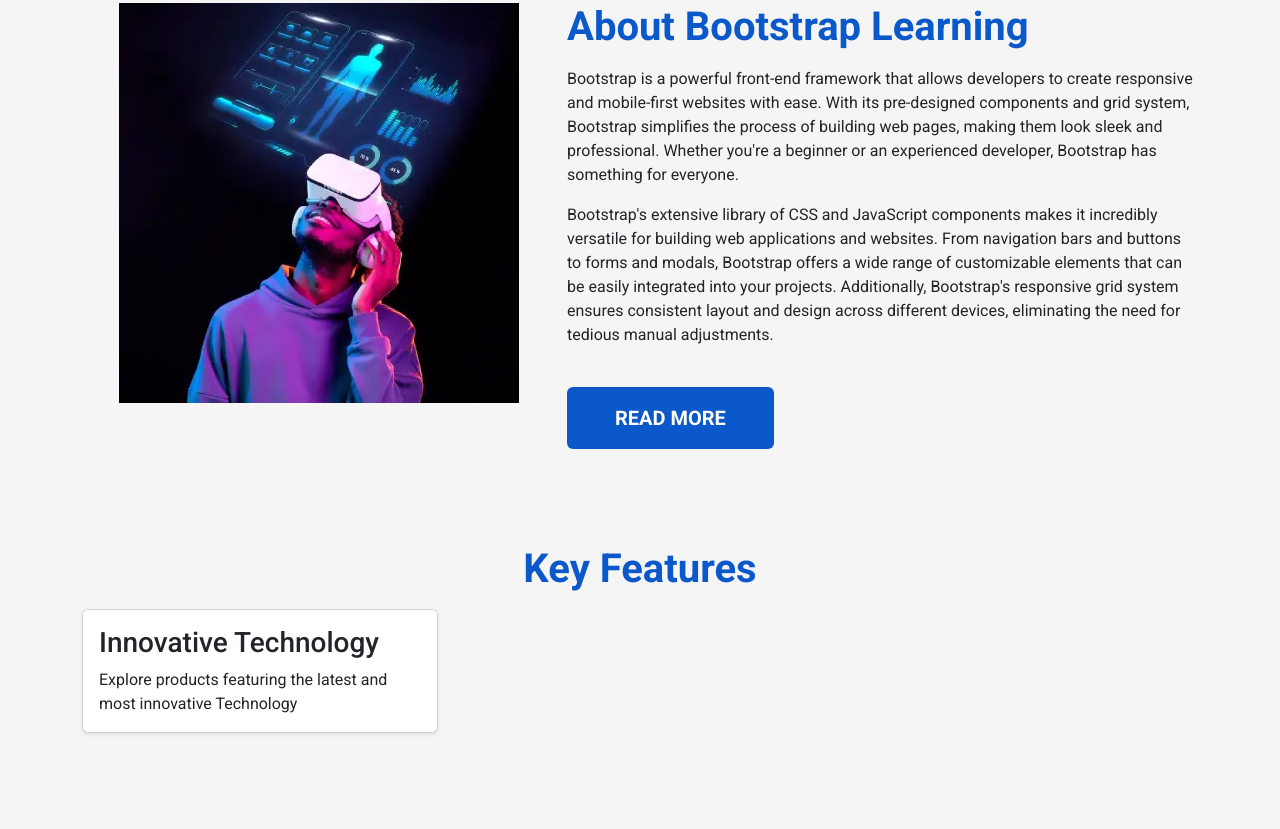
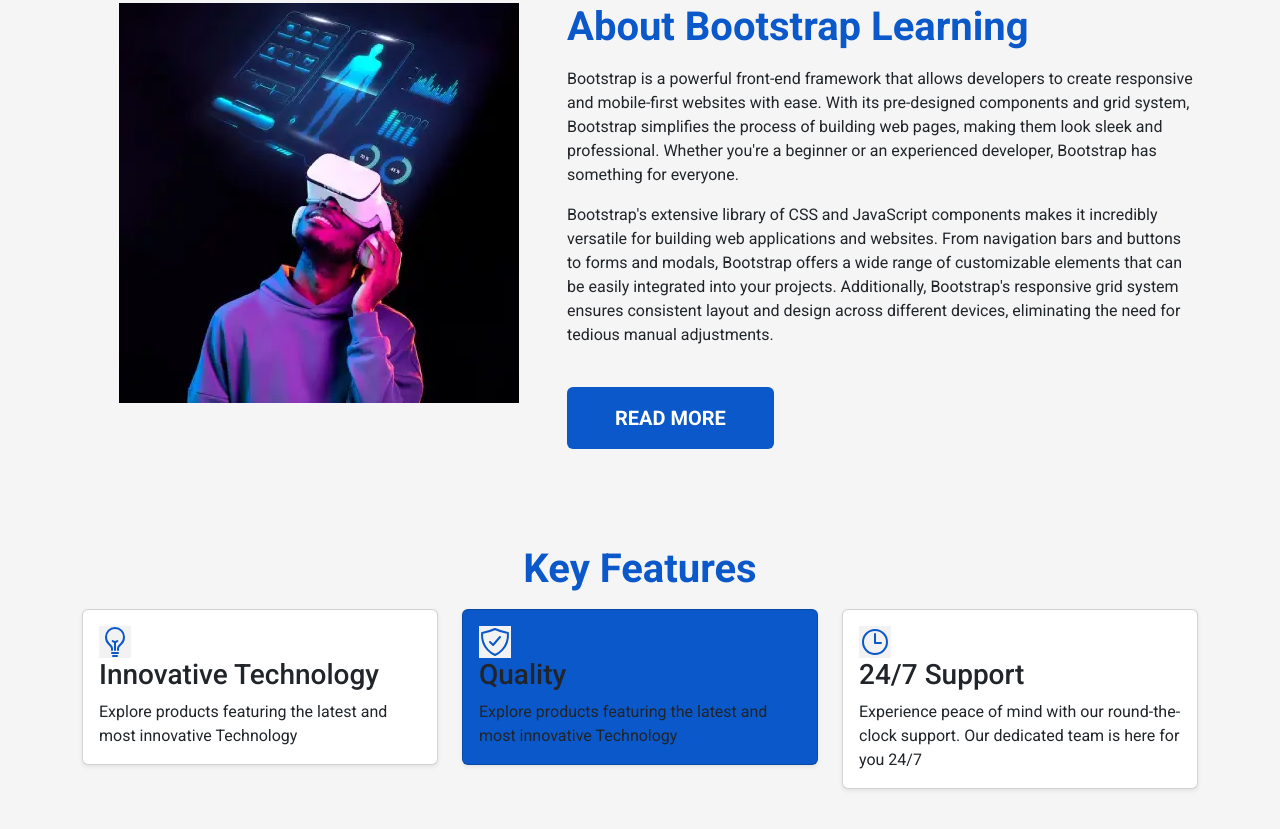
Before and after one commit to kpidiba/UI-PROJECTS, a plain HTML site: page bootstrap/website01/index.html in a window 1280 px wide. Shown: the part 761-1590 px from the top of the page. Before the commit the page ends 1542 px from the top, so only its background shows below. Drawn offline with nearby package versions, Linux system fonts and the light colour scheme.

Commit message:
feature update

```diff
--- a/bootstrap/website01/css/style.css
+++ b/bootstrap/website01/css/style.css
@@ -7,7 +7,7 @@
     background-image: linear-gradient(180deg, #c4b6fd, #93acfc);
 }
 
-.text-primary{
+.text-primary {
     color: #257dfd;
 }
 
@@ -29,10 +29,30 @@
     border: none;
 }
 
-.btn-primary:hover{
+.btn-primary:hover {
     background-color: #257dfd !important;
 }
 
-.blue-bg{
-    background-color: #257dfd !important;
+.blue-bg {
+    background-color: #0a58ca !important;
 }
+
+.icons {
+    color: #0a58ca;
+    background-color: #f2f2f2;
+    padding: 6;
+    height: 32px;
+    width: 32px;
+    margin-bottom: 16;
+}
+
+.nav-tabs .nav-item.show .nav-link,
+.nav-tabs .nav-link.active {
+    border: none !important;
+    background-color: #0a58ca;
+    color: white;
+}
+
+.nav-tabs {
+    border: none;
+}
--- a/bootstrap/website01/index.html
+++ b/bootstrap/website01/index.html
@@ -93,8 +93,9 @@
             </div>
         </div>
         <div class="row">
-            <div class="col-lg-4">
+            <div class="col-lg-4 mb-3">
                 <div class="card p-3 shadow-sm">
+                    <ion-icon name="bulb-outline" class="icons"></ion-icon>
                     <h3>
                         Innovative Technology
                     </h3>
@@ -104,9 +105,34 @@
                     </p>
                 </div>
             </div>
+            <div class="col-lg-4 mb-3">
+                <div class="card p-3 shadow-sm blue-bg">
+                    <ion-icon name="shield-checkmark-outline" class="icons"></ion-icon>
+                    <h3>
+                        Quality
+                    </h3>
+                    <p class="card-text">
+                        Explore products featuring the latest and most innovative Technology
+                    </p>
+                </div>
+            </div>
+            <div class="col-lg-4 mb-3">
+                <div class="card p-3 shadow-sm">
+                    <ion-icon name="time-outline" class="icons"></ion-icon>
+                    <h3>
+                        24/7 Support
+                    </h3>
+                    <p class="card-text">
+                        Experience peace of mind with our round-the-clock support. Our dedicated team is here for you
+                        24/7
+                    </p>
+                </div>
+            </div>
         </div>
     </section>
-
+    <section></section>
+    <script type="module" src="https://unpkg.com/ionicons@7.1.0/dist/ionicons/ionicons.esm.js"></script>
+    <script nomodule src="https://unpkg.com/ionicons@7.1.0/dist/ionicons/ionicons.js"></script>
     <script src="js/bootstrap.min.js"></script>
     <script src="js/popper.min.js"></script>
     <script src="js/bootstrap.bundle.min.js"></script>
```
